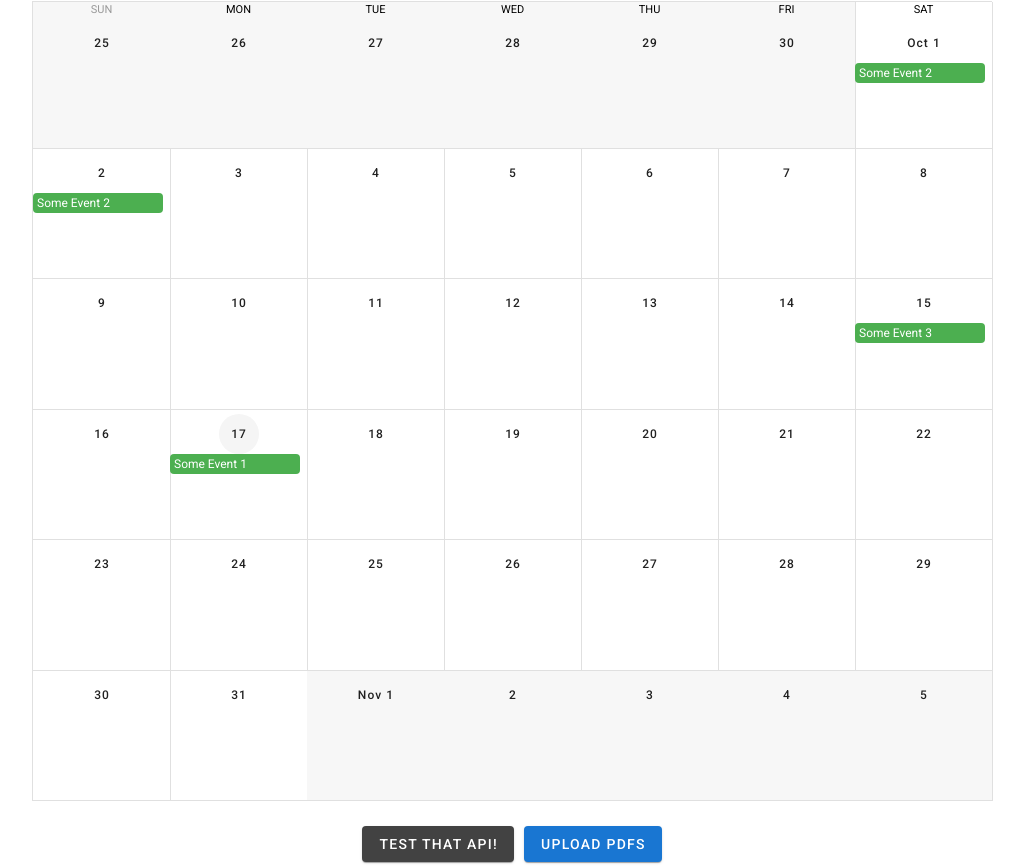
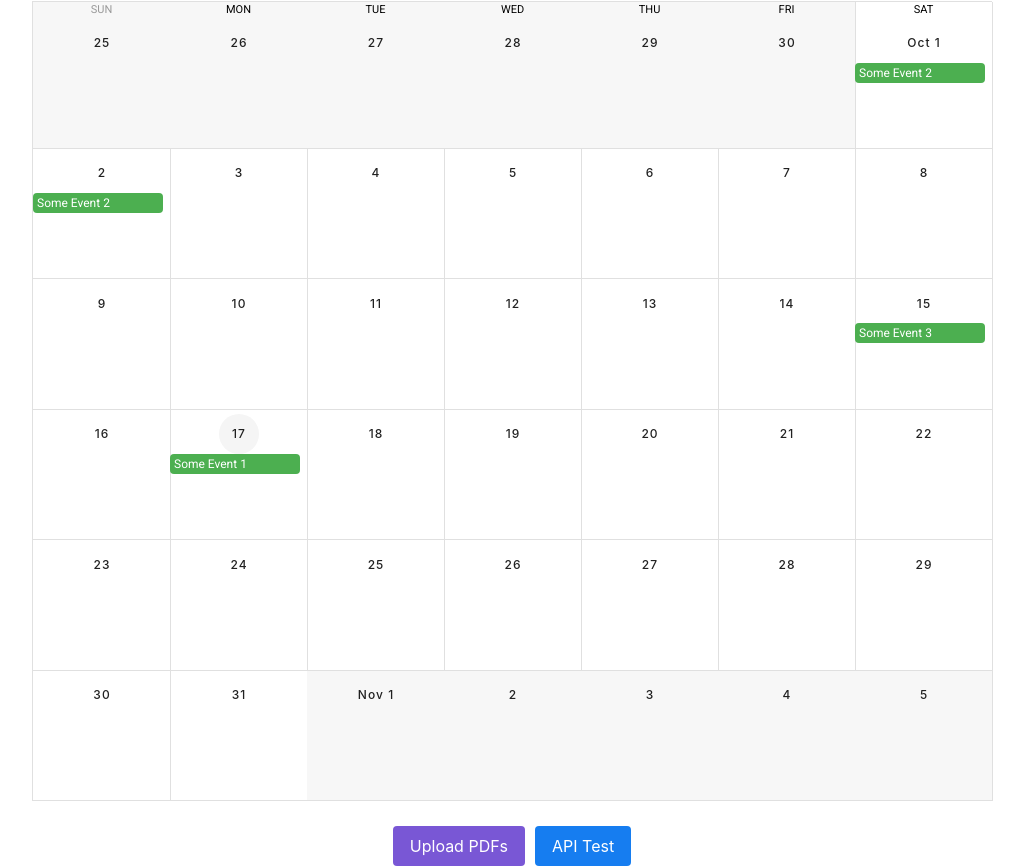
Before and after one commit to nichc74/pdf-date-extractor, a Vue app in the folder ui/: page / in a window 1280 px wide. Shown: the part 127-993 px from the top of the page, without its empty margins (128-1152 px from the left). Built offline with nearby package versions, Linux system fonts and the light colour scheme; no server answers.

Commit message:
Installed Buefy and modified a couple buttons

```diff
--- a/ui/package.json
+++ b/ui/package.json
@@ -9,6 +9,7 @@
   },
   "dependencies": {
     "axios": "^1.1.3",
+    "buefy": "^0.9.22",
     "core-js": "^3.8.3",
     "vue": "^2.6.14",
     "vuetify": "^2.6.0"
--- a/ui/src/App.vue
+++ b/ui/src/App.vue
@@ -40,8 +40,8 @@
       <div>
         <Calendar/>
         <div class="buttonsWrapper">
-          <v-btn id="apiButton" @click="handleButtonClick" color="secondary" elevation="1"> Test that API! </v-btn>
-          <v-btn id="pdfUploadBtn" color="primary" elevation="1"> Upload PDFs </v-btn>
+          <b-button id="pdfUploadBtn" type="is-primary">Upload PDFs</b-button>
+          <b-button id="apiButton" @click="handleButtonClick" type="is-info">API Test</b-button>
         </div>
       </div>
     </v-main>
@@ -96,7 +96,7 @@ export default {
   margin-top: 25px;
 }
 
-#apiButton {
+#pdfUploadBtn {
   margin-right: 10px;
 }
 </style>
--- a/ui/src/main.js
+++ b/ui/src/main.js
@@ -1,8 +1,11 @@
 import Vue from 'vue'
 import App from './App.vue'
 import vuetify from './plugins/vuetify'
+import Buefy from 'buefy'
+import 'buefy/dist/buefy.css'
 
 Vue.config.productionTip = false
+Vue.use(Buefy)
 
 new Vue({
   vuetify,
```
Also changed, not shown: 1 other file (tests, documents, lock files or other folders).
